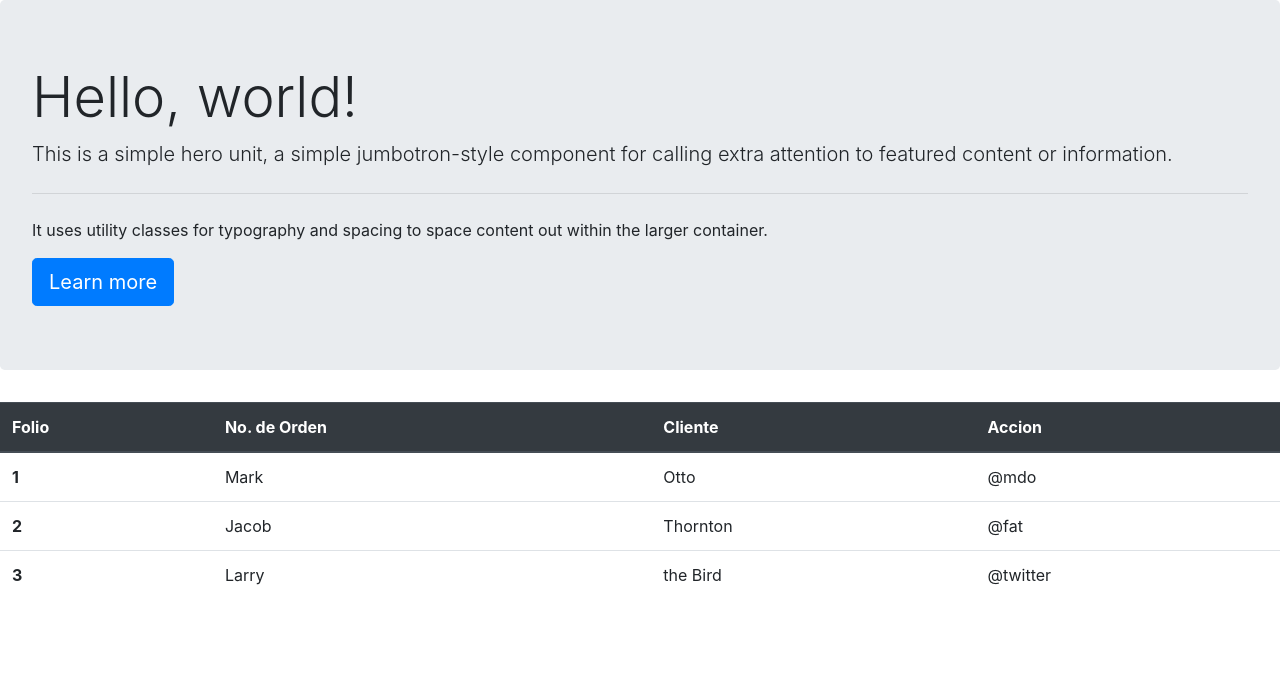
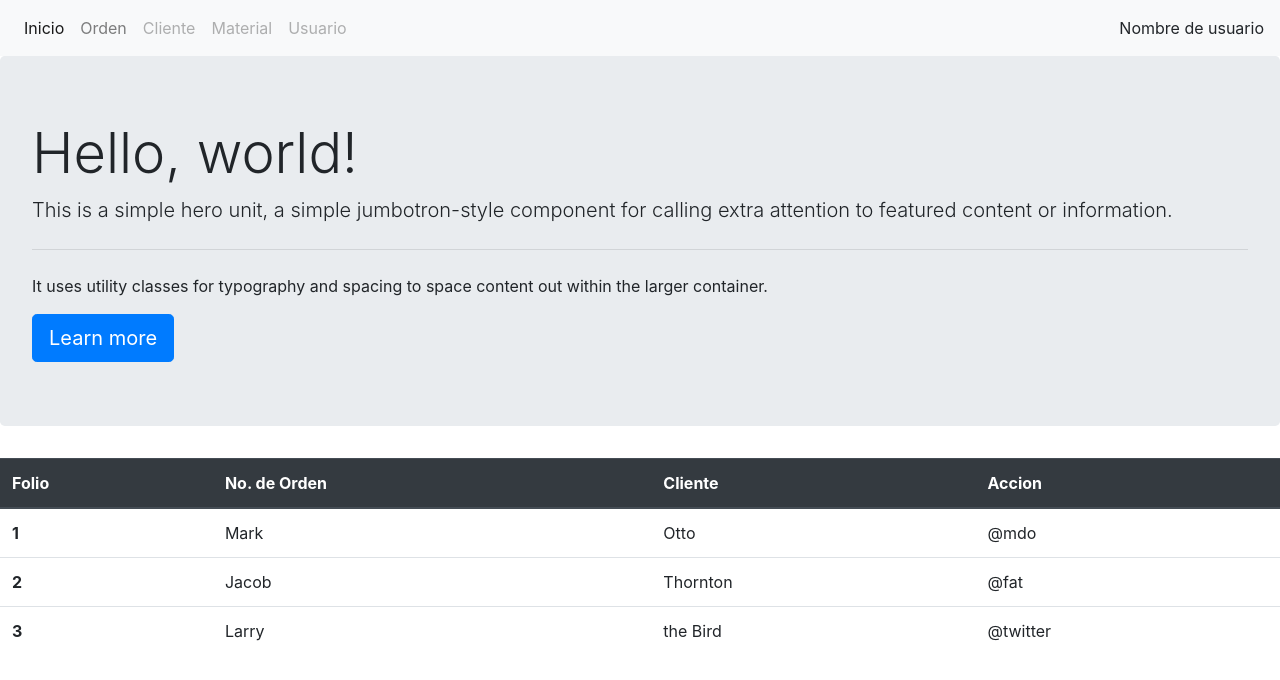
Before and after one commit to Ernesto-Vill/CFE_ANGULAR, an Angular app in the folder cfe/: page /ordenes in a window 1280 px wide. Shown: the top 680 px of the page. Built offline with nearby package versions, Linux system fonts and the light colour scheme.

Commit message:
Barra de navegacion

```diff
--- a/cfe/src/app/app.component.html
+++ b/cfe/src/app/app.component.html
@@ -1,2 +1,2 @@
-
+<app-navbar></app-navbar>
 <router-outlet></router-outlet>
--- a/cfe/src/app/app.module.ts
+++ b/cfe/src/app/app.module.ts
@@ -4,11 +4,13 @@
 import { AppRoutingModule } from './app-routing.module';
 import { AppComponent } from './app.component';
 import { OrdenComponent } from './orden/orden.component';
+import { NavbarComponent } from './navbar/navbar.component';
 
 @NgModule({
   declarations: [
     AppComponent,
-    OrdenComponent
+    OrdenComponent,
+    NavbarComponent
   ],
   imports: [
     BrowserModule,
--- /dev/null
+++ b/cfe/src/app/navbar/navbar.component.html
@@ -0,0 +1,29 @@
+<nav class="navbar navbar-expand-lg navbar-light bg-light">
+  <button class="navbar-toggler" type="button" data-toggle="collapse" data-target="#navbarTogglerDemo01" aria-controls="navbarTogglerDemo01" aria-expanded="false" aria-label="Toggle navigation">
+    <span class="navbar-toggler-icon"></span>
+  </button>
+  <div class="collapse navbar-collapse" id="navbarTogglerDemo01">
+    <ul class="navbar-nav mr-auto mt-2 mt-lg-0">
+      <li class="nav-item active">
+        <a class="nav-link" href="#">Inicio <span class="sr-only">(current)</span></a>
+      </li>
+      <li class="nav-item">
+        <a class="nav-link" href="#">Orden</a>
+      </li>
+      <li class="nav-item">
+        <a class="nav-link disabled" href="#">Cliente</a>
+      </li>
+      <li class="nav-item">
+        <a class="nav-link disabled" href="#">Material</a>
+      </li>
+      <li class="nav-item">
+        <a class="nav-link disabled" href="#">Usuario</a>
+      </li>
+    </ul>
+    <div class="row">
+      <div class="col clearfix">
+          <span class="float-right">Nombre de usuario</span>
+      </div>
+  </div>
+  </div>
+</nav>
--- /dev/null
+++ b/cfe/src/app/navbar/navbar.component.ts
@@ -0,0 +1,15 @@
+import { Component, OnInit } from '@angular/core';
+
+@Component({
+  selector: 'app-navbar',
+  templateUrl: './navbar.component.html',
+  styleUrls: ['./navbar.component.css']
+})
+export class NavbarComponent implements OnInit {
+
+  constructor() { }
+
+  ngOnInit(): void {
+  }
+
+}
```
Also changed, not shown: cfe/src/app/navbar/navbar.component.css (added).
